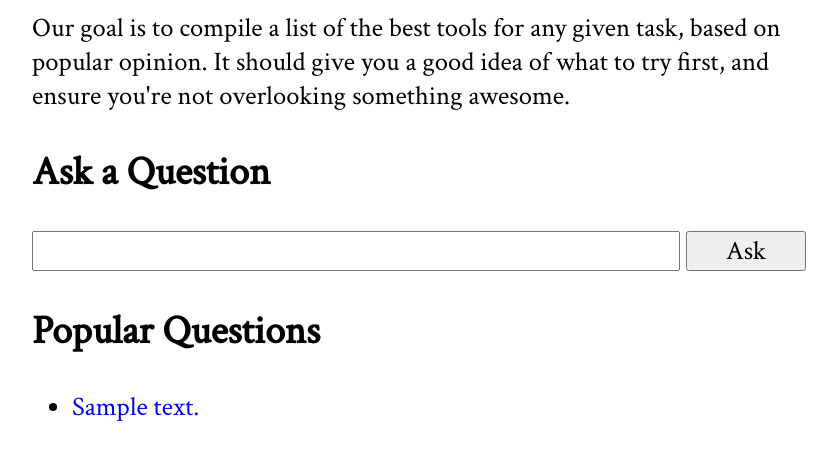
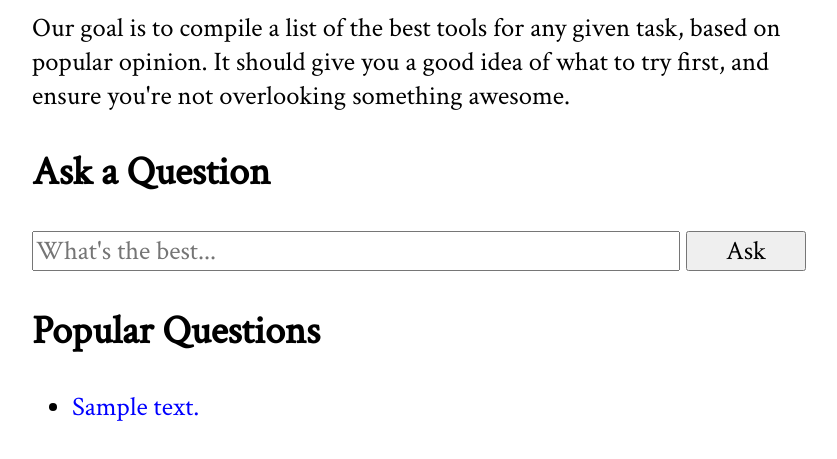
Before and after one commit to nickretallack/toptools, a Flask app: template toptools/templates/front.html in a window 1280 px wide. Shown: the part 355-814 px from the top of the page, without its empty margins (208-1045 px from the left). Run offline with Flask 2, Linux system fonts and the light colour scheme; the template is opened without the code that fills it: most values are stand-ins (such as "Sample title", 1, 10 or a date in 2020); parts of the project's set-up code (start-up, migrations or seed data) failed here and were passed over; some libraries are stand-ins or nearby versions.

Commit message:
added titles and a placeholder text

```diff
--- a/toptools/templates/edit.html
+++ b/toptools/templates/edit.html
@@ -1,4 +1,5 @@
 {% extends 'layout.html' %}
+{% block title %}Editing Question: {{question.text}}{% endblock %}
 {% block body %}
 <h1>Editing Question: {{question.text}}</h1>
 <form method="post" action="{{ question.edit_url }}">
--- a/toptools/templates/front.html
+++ b/toptools/templates/front.html
@@ -16,7 +16,7 @@
 
 <h2>Ask a Question</h2>
 <form method="get" action="{{ url_for('search') }}">
-    <input type="text" name="q" id="ask">
+    <input type="text" name="q" id="ask" placeholder="What's the best...">
     <button>Ask</button>
 </form>
 <h2>Popular Questions</h2>
--- a/toptools/templates/layout.html
+++ b/toptools/templates/layout.html
@@ -1,6 +1,6 @@
 <!doctype html>
 <html><head>
-<title>What's the Best Tool for the Job?  Find out what to try first.</title>
+<title>{% block title %}What's the Best Tool for the Job?  Find out what to try first.{% endblock %}</title>
 <META NAME="Description" CONTENT="You want to start a project, but first you need to pick the right tools.  Unfortunately, there are so many of them!  We'll help you decide where to start.">
 
 <link href='http://fonts.googleapis.com/css?family=Crimson+Text' rel='stylesheet' type='text/css'>
--- a/toptools/templates/search.html
+++ b/toptools/templates/search.html
@@ -1,4 +1,5 @@
 {% extends 'layout.html' %}
+{% block title %}Search Results: {{question_text}} {% endblock %}
 {% block body %}
 <h1>Is your question already answered?</h1>
 {% if g.current_user %}
```
